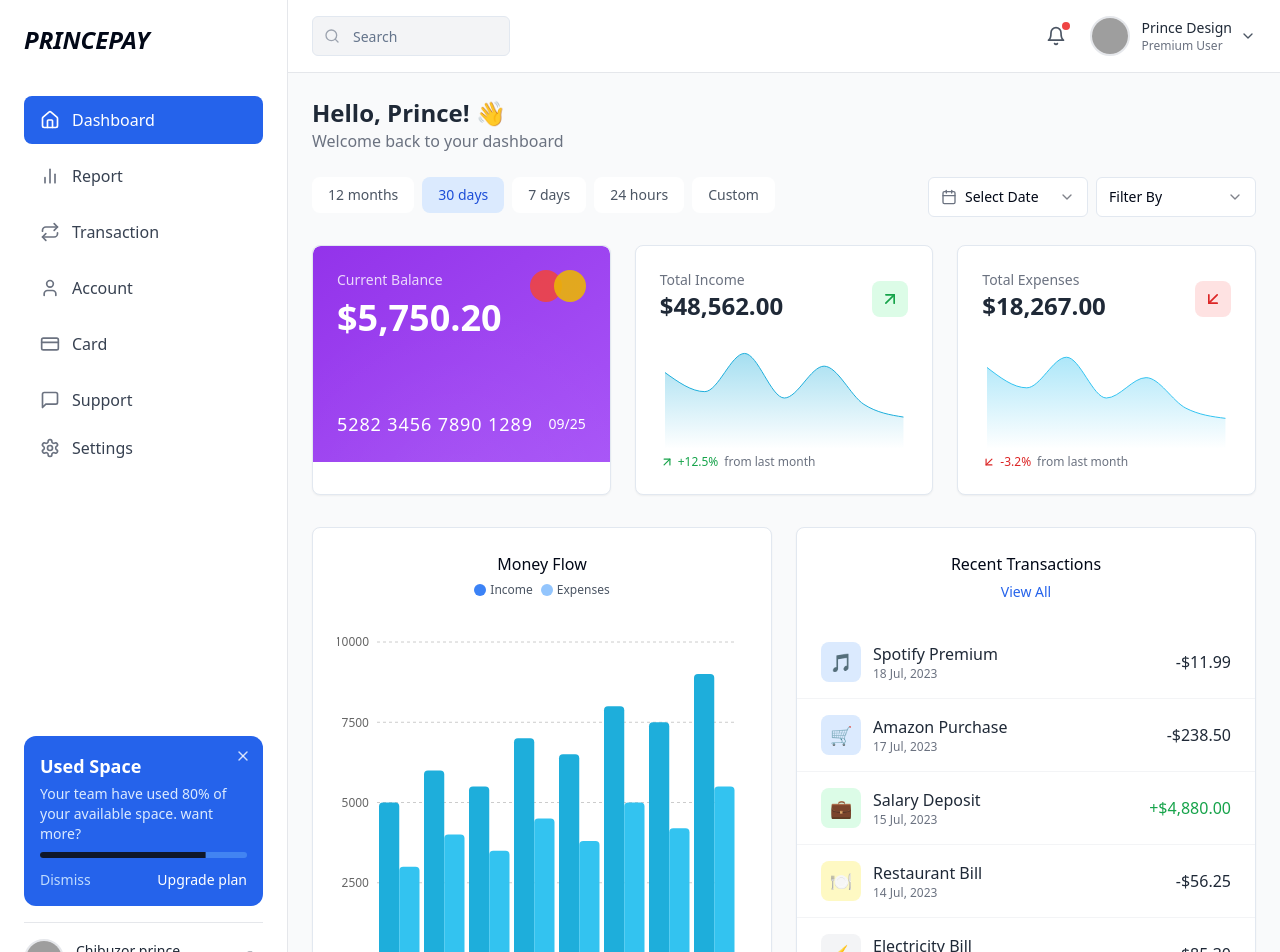
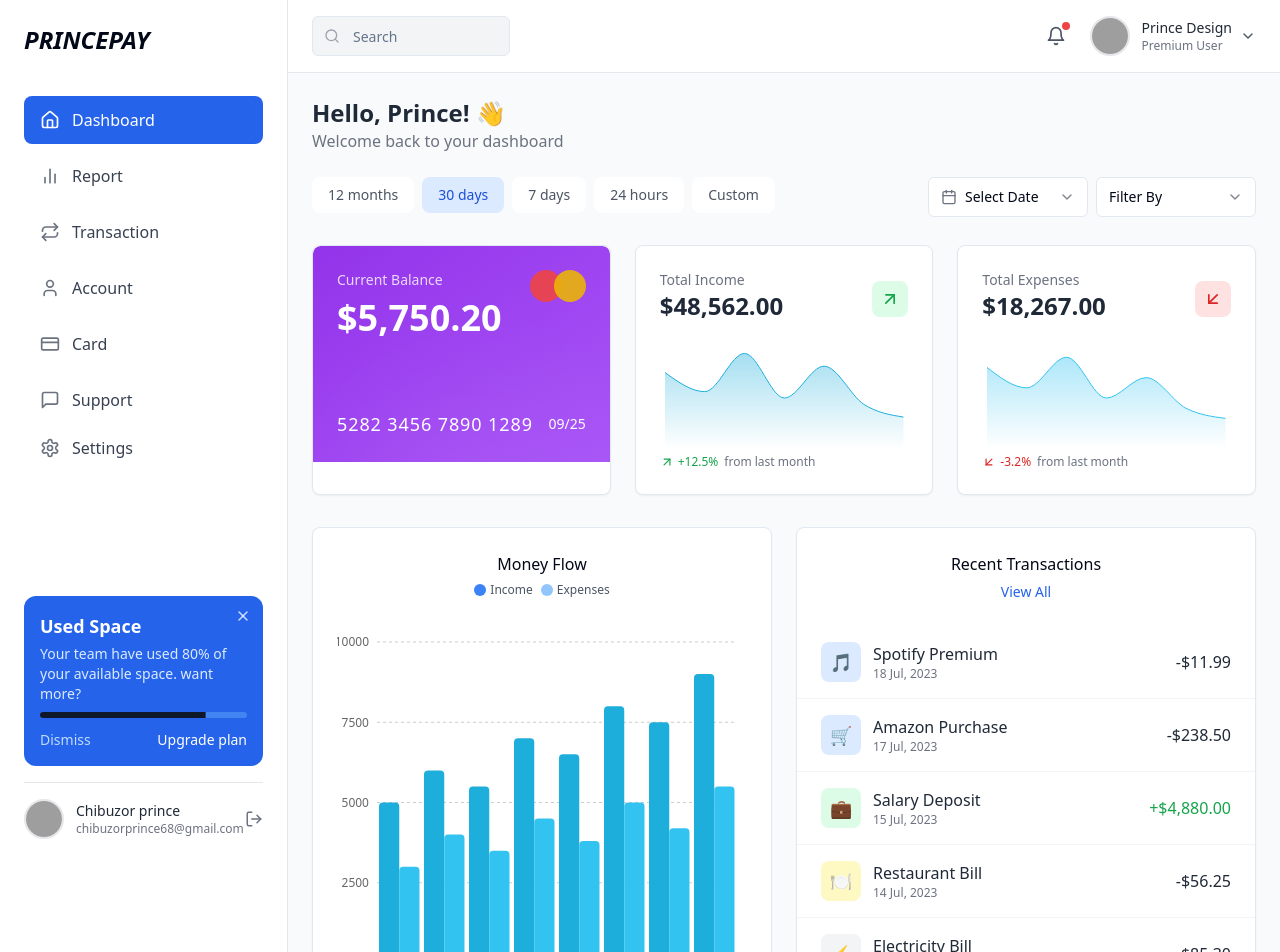
Before and after one commit to trustedprince01/expensedashboard, a React (Vite) app: page / in a window 1280 px wide. Shown: the top 952 px of the page. Built offline with nearby package versions, Linux system fonts and the light colour scheme; grey boxes are pictures that could not be loaded.

Commit message:
Visual edit in Lovable
Edited UI in Lovable

```diff
--- a/src/pages/Dashboard.tsx
+++ b/src/pages/Dashboard.tsx
@@ -173,7 +173,7 @@ const Dashboard = () => {
           </nav>
         </div>
 
-        <div className="mt-auto p-6 py-[240px] px-[24px] mx-0 my-[140px]">
+        <div className="mt-auto p-6 px-[24px] mx-0 py-[100px] my-[240px]">
           {!dismissUsedSpace && <div className="mb-4">
               <div className="bg-blue-600 rounded-xl p-4 text-white relative">
                 <button onClick={() => setDismissUsedSpace(true)} className="absolute top-3 right-3 text-white/80 hover:text-white">
@@ -215,7 +215,7 @@ const Dashboard = () => {
         </div>
       </div>
 
-      <div className="flex-1 overflow-y-auto">
+      <div className="flex-1 overflow-y-auto py-0">
         <header className="bg-white border-b border-gray-200 py-4 px-6 sticky top-0 z-10">
           <div className="flex flex-col md:flex-row md:items-center md:justify-between gap-4">
             <div className="relative w-full md:w-64">
```
